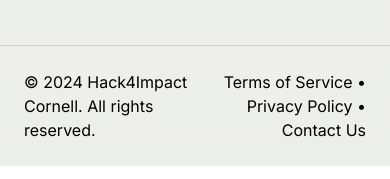
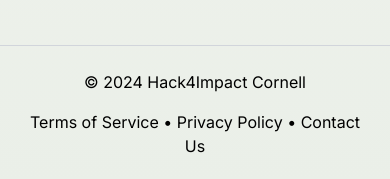
Before and after one commit to cornellh4i/lagos-volunteers, a Next.js app in the folder frontend/: page /about in a window 390 px wide. Shown: the part 799-978 px from the top of the page. Built offline with nearby package versions, Linux system fonts and the light colour scheme; no server answers; sample sign-in values are in the browser's storage.

Commit message:
Fix footer responsiveness

```diff
--- a/frontend/src/components/molecules/Footer.tsx
+++ b/frontend/src/components/molecules/Footer.tsx
@@ -5,11 +5,9 @@ const Footer = () => {
   return (
     <div className="border-solid border-0 border-t border-gray-300 ">
       <div className="max-w-screen-xl mx-auto p-6 sm:py-6">
-        <div className="flex justify-between">
-          <div className="text-left">
-            &copy; 2024 Hack4Impact Cornell. All rights reserved.
-          </div>
-          <div className="text-right">
+        <div className="flex flex-col gap-4 text-center sm:flex-row sm:justify-between sm:gap-0 sm:text-start">
+          <div>&copy; 2024 Hack4Impact Cornell</div>
+          <div>
             <Link className="text-black no-underline hover:underline" href="/">
               Terms of Service
             </Link>{" "}
```
